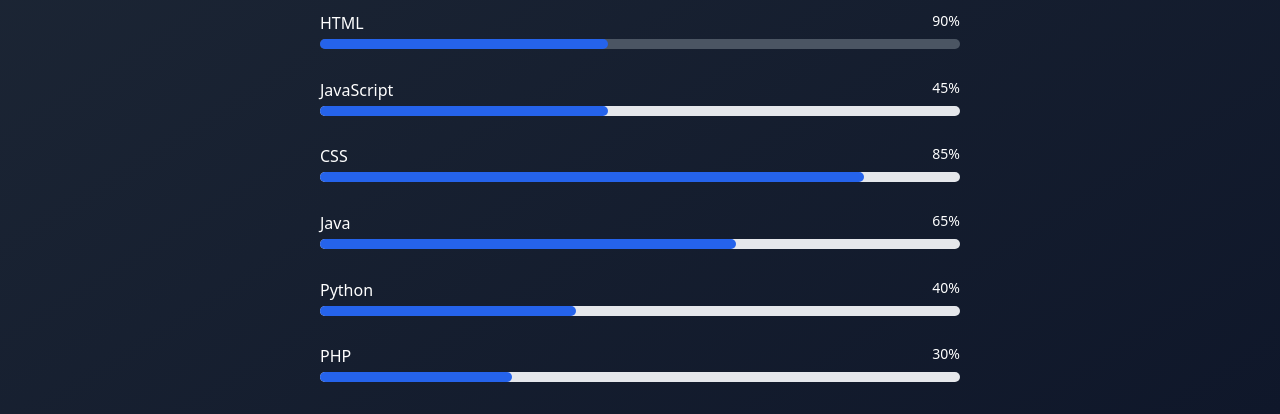
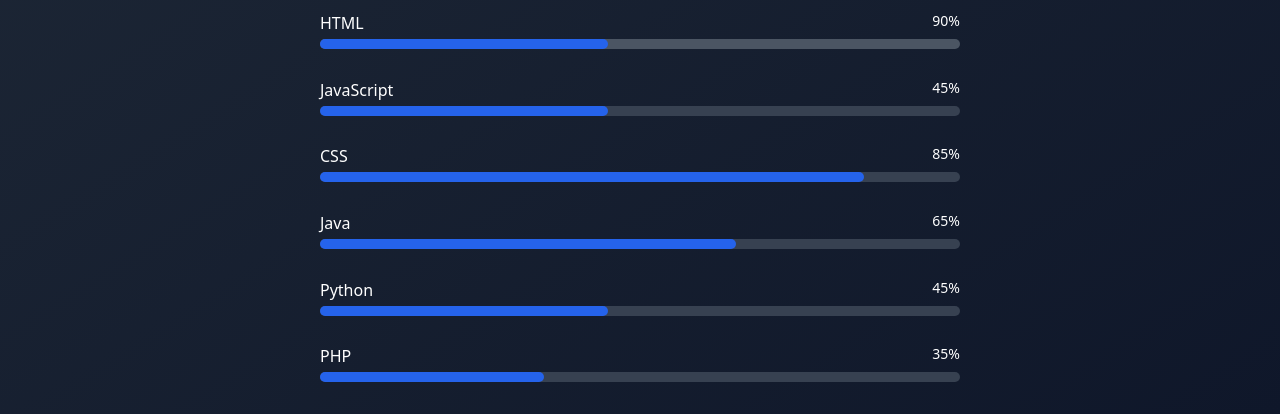
Before and after one commit to SherlockX9/SherlockX9.github.io, a website: page skills.html in a window 1280 px wide. Shown: the part 478-892 px from the top of the page. Drawn offline with Linux system fonts and the light colour scheme.

Commit message:
Update skills.html

```diff
--- a/skills.html
+++ b/skills.html
@@ -68,7 +68,7 @@
                     <span class="text-base font-medium text-white">JavaScript</span>
                     <span class="text-sm font-medium text-white">45%</span>
                 </div>
-                <div class="w-full bg-gray-200 rounded-full h-2.5 dark:bg-gray-700">
+                <div class="w-full rounded-full h-2.5 bg-gray-700">
                     <div class="bg-blue-600 h-2.5 rounded-full" style="width: 45%"></div>
                 </div>
             </div>
@@ -77,7 +77,7 @@
                     <span class="text-base font-medium text-white">CSS</span>
                     <span class="text-sm font-medium text-white">85%</span>
                 </div>
-                <div class="w-full bg-gray-200 rounded-full h-2.5 dark:bg-gray-700">
+                <div class="w-full rounded-full h-2.5 bg-gray-700">
                     <div class="bg-blue-600 h-2.5 rounded-full" style="width: 85%"></div>
                 </div>
             </div>
@@ -86,26 +86,26 @@
                     <span class="text-base font-medium text-white">Java</span>
                     <span class="text-sm font-medium text-white">65%</span>
                 </div>
-                <div class="w-full bg-gray-200 rounded-full h-2.5 dark:bg-gray-700">
+                <div class="w-full rounded-full h-2.5 bg-gray-700">
                     <div class="bg-blue-600 h-2.5 rounded-full" style="width: 65%"></div>
                 </div>
             </div>
             <div>
                 <div class="flex justify-between mb-1">
                     <span class="text-base font-medium text-white">Python</span>
-                    <span class="text-sm font-medium text-white">40%</span>
+                    <span class="text-sm font-medium text-white">45%</span>
                 </div>
-                <div class="w-full bg-gray-200 rounded-full h-2.5 dark:bg-gray-700">
-                    <div class="bg-blue-600 h-2.5 rounded-full" style="width: 40%"></div>
+                <div class="w-full  rounded-full h-2.5 bg-gray-700">
+                    <div class="bg-blue-600 h-2.5 rounded-full" style="width: 45%"></div>
                 </div>
             </div>
             <div>
                 <div class="flex justify-between mb-1">
                     <span class="text-base font-medium text-white">PHP</span>
-                    <span class="text-sm font-medium text-white">30%</span>
+                    <span class="text-sm font-medium text-white">35%</span>
                 </div>
-                <div class="w-full bg-gray-200 rounded-full h-2.5 dark:bg-gray-700">
-                    <div class="bg-blue-600 h-2.5 rounded-full" style="width: 30%"></div>
+                <div class="w-full rounded-full h-2.5 bg-gray-700">
+                    <div class="bg-blue-600 h-2.5 rounded-full" style="width: 35%"></div>
                 </div>
             </div>
 
```
